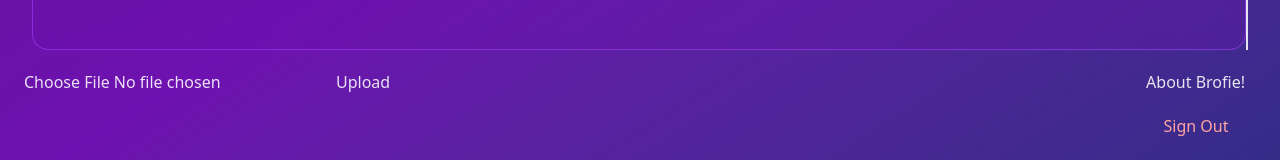
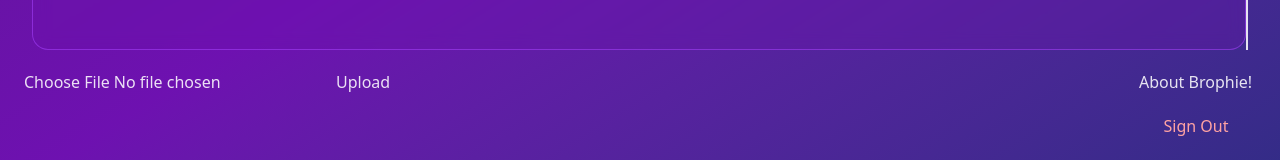
Before and after one commit to Bcutch/Brofie, a React (Vite) app in the folder React/: page /#/gallery in a window 1280 px wide. Shown: the part 604-764 px from the top of the page. Built offline with nearby package versions, Linux system fonts and the light colour scheme; no server answers; sample sign-in values are in the browser's storage.

Commit message:
spelling change

```diff
--- a/React/src/pages/home.page.tsx
+++ b/React/src/pages/home.page.tsx
@@ -186,7 +186,7 @@ export const Home: React.FC = () => {
 
                         </div>
                         <button className="w-50" onClick={()=>setAbout(true)}>
-                            About Brofie!
+                            About Brophie!
                         </button>
                     </div>
                     <div className="flex mt-5 justify-end items-end">
```
